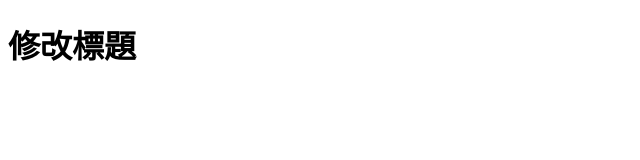
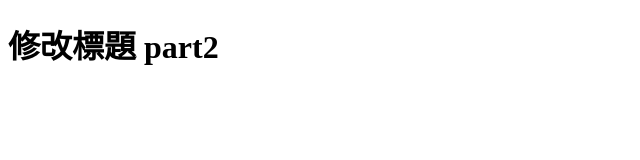
Before and after one commit to sammy1208/react-work-git03, a plain HTML site: page index.html in a window 1280 px wide. Shown: the whole page, without its empty margins (0-640 px from the left). Drawn offline with Linux system fonts and the light colour scheme.

Commit message:
修改 h1 文字第2次

```diff
--- a/index.html
+++ b/index.html
@@ -6,6 +6,6 @@
     <title>再次修改 title</title>
 </head>
 <body>
-    <h1>修改標題</h1>
+    <h1>修改標題 part2</h1>
 </body>
 </html>
```
